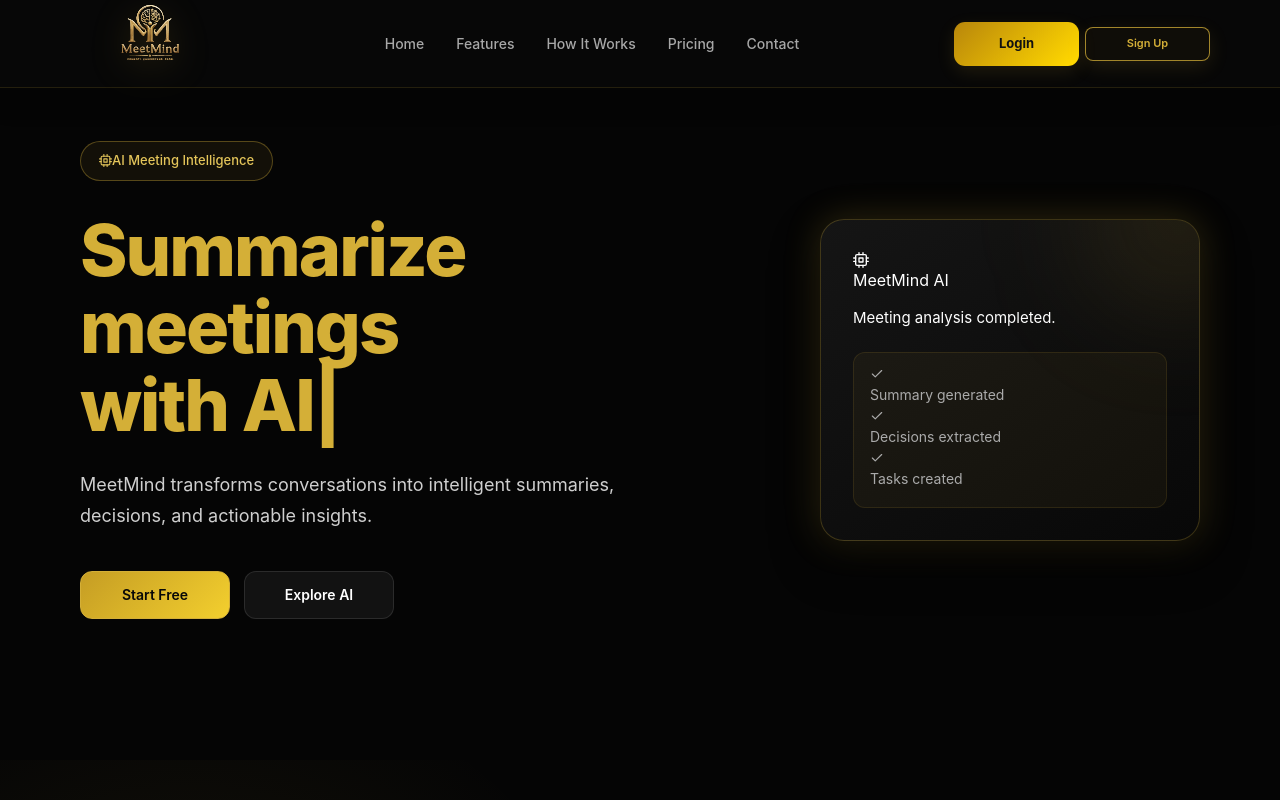
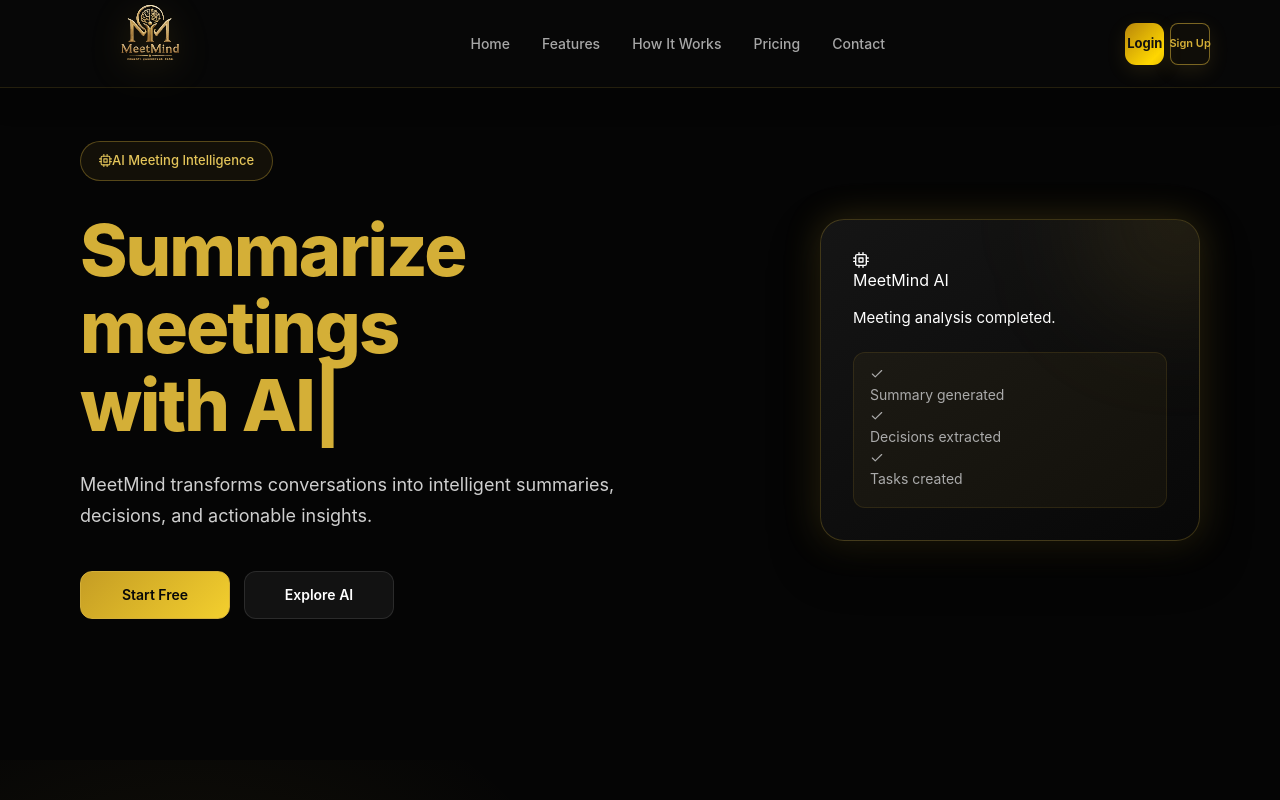
Before and after one commit to H-akimi07/MeetMind--AI-assistant-, a React (Vite) app in the folder frontend/: page / in a window 1280 px wide. Shown: the top 800 px of the page. Built offline with nearby package versions, Linux system fonts and the light colour scheme; no server answers.

Commit message:
nav btn design

```diff
--- a/frontend/src/components/Navbar.css
+++ b/frontend/src/components/Navbar.css
@@ -133,56 +133,54 @@
 .login-btn,
 .signup-btn,
 .gold-btn {
-  height: 44px;
+  width: 100% !important;
+  min-width: 35px !important;
+
+  height: 42px !important;
+
+  padding: 0 !important;
 
   display: inline-flex;
   align-items: center;
   justify-content: center;
 
-  padding: 0 20px;
+  box-sizing: border-box;
 
-  border-radius: 11px;
+  border-radius: 12px;
+
+  font-size: 14px;
+  font-weight: 600;
 
   font-family: inherit;
-  font-size: 13px;
-  font-weight: 600;
-
-  text-decoration: none;
 
   cursor: pointer;
 
+  white-space: nowrap;
+
   transition:
-    transform 0.25s ease,
     background 0.25s ease,
     border-color 0.25s ease,
-    box-shadow 0.25s ease;
+    box-shadow 0.25s ease,
+    transform 0.25s ease;
 }
 
-/*
-   LOGIN
-    */
+/* Primary-Login */
 
 .login-btn {
-  background: linear-gradient(135deg, #d4af37, #f1d36a);
+  background: #d4af37;
 
   color: #080808;
 
   border: 1px solid #d4af37;
-
-  box-shadow: 0 6px 18px rgba(212, 175, 55, 0.12);
 }
 
 .login-btn:hover {
-  transform: translateY(-2px);
-
   background: linear-gradient(135deg, #e4c252, #f7dc7c);
 
-  box-shadow: 0 10px 28px rgba(212, 175, 55, 0.25);
+  box-shadow: 0 8px 25px rgba(212, 175, 55, 0.22);
 }
 
-/*
-   SIGN UP
-    */
+/* Secondary */
 
 .signup-btn,
 .gold-btn {
@@ -190,25 +188,19 @@
 
   color: #d4af37;
 
-  border: 1px solid rgba(212, 175, 55, 0.75);
+  border: 1px solid rgba(212, 175, 55, 0.55);
 }
 
 .signup-btn:hover,
 .gold-btn:hover {
-  transform: translateY(-2px);
+  background: rgba(212, 175, 55, 0.07);
 
-  background: rgba(212, 175, 55, 0.09);
+  border-color: #d4af37;
 
-  border-color: #f1d36a;
-
-  color: #f1d36a;
-
-  box-shadow: 0 10px 28px rgba(212, 175, 55, 0.2);
+  box-shadow: 0 8px 25px rgba(212, 175, 55, 0.12);
 }
 
-/*
-   HAMBURGER
-    */
+/*   HAMBURGER  */
 
 .menu-icon {
   display: none;
```
Also changed, not shown: frontend/src/pages/Landing.css (+0 -14 lines).
